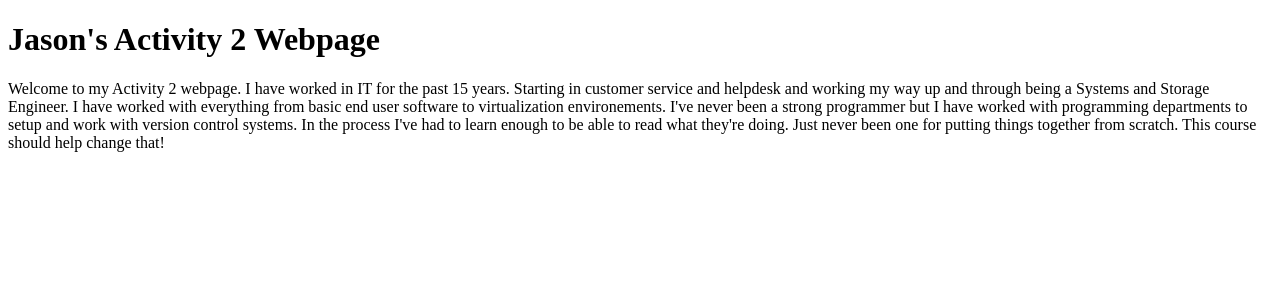
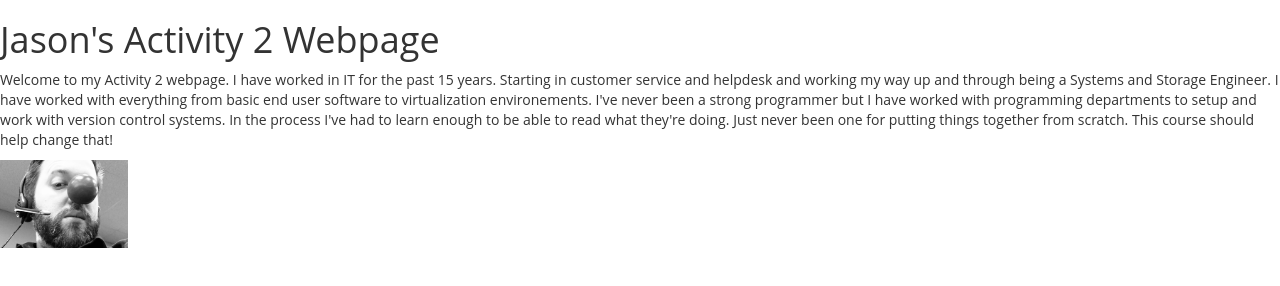
Before and after one commit to joliver411983/3900-Activity2, a plain HTML site: page index.html in a window 1280 px wide. Drawn offline with nearby package versions, Linux system fonts and the light colour scheme.

Commit message:
Added header and some css.

```diff
--- a/index.html
+++ b/index.html
@@ -1,10 +1,15 @@
 <!DOCTYPE html>
 <html>
+<head>
+	<meta charset="UTF-8">
+	<meta name="viewport" content="width=device-width, initial-scale=1.0">
+	<link rel="stylesheet" href="https://maxcdn.bootstrapcdn.com/bootstrap/3.4.1/css/bootstrap.min.css">
+	<link href="main.css" rel="stylesheet" type="text/css" >
 <body>
 
-<h1>Jason's Activity 2 Webpage</h1>
+<h1 title="Jason's Activity 2 Webpage">Jason's Activity 2 Webpage</h1>
 
 <p>Welcome to my Activity 2 webpage.  I have worked in IT for the past 15 years.  Starting in customer service and helpdesk and working my way up and through being a Systems and Storage Engineer.  I have worked with everything from basic end user software to virtualization environements.  I've never been a strong programmer but I have worked with programming departments to setup and work with version control systems. In the process I've had to learn enough to be able to read what they're doing.  Just never been one for putting things together from scratch.  This course should help change that!</p>
-
+<img src="Jason_Nose.JPG" alt="This is me." style="witdth:5%" height="5%">
 </body>
 </html>
--- a/main.css
+++ b/main.css
@@ -0,0 +1,18 @@
+/*************************************
+GENERAL
+**************************************/
+img {
+width: 10%;
+heigth: auto;
+}
+
+body {
+   font-family: 'Open Sans', sans-serif;
+}
+
+
+#wrapper {
+
+  margin: 0 auto;
+
+}
```
